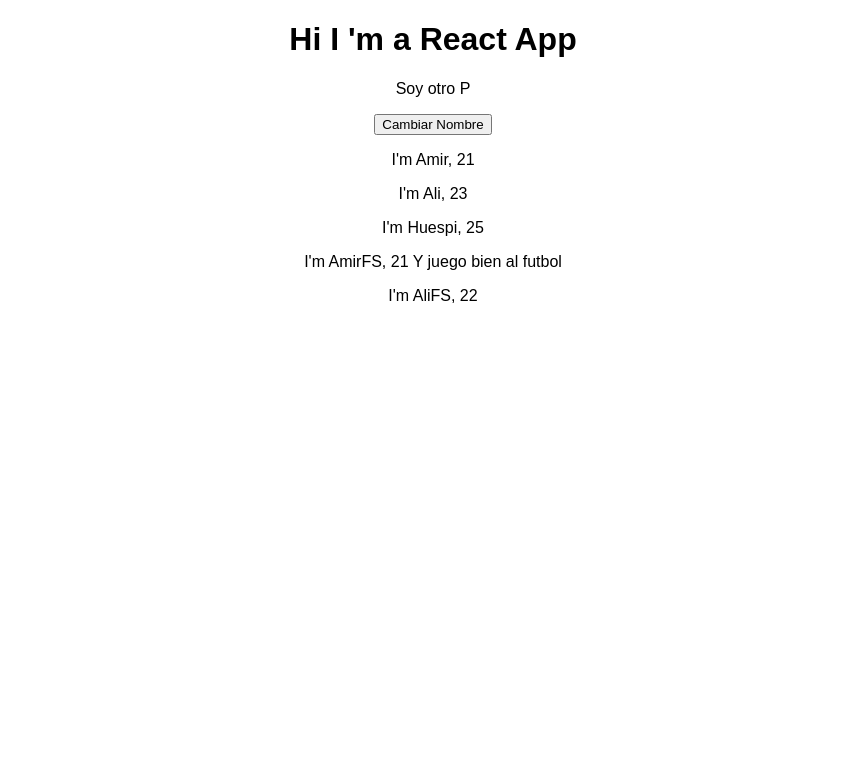
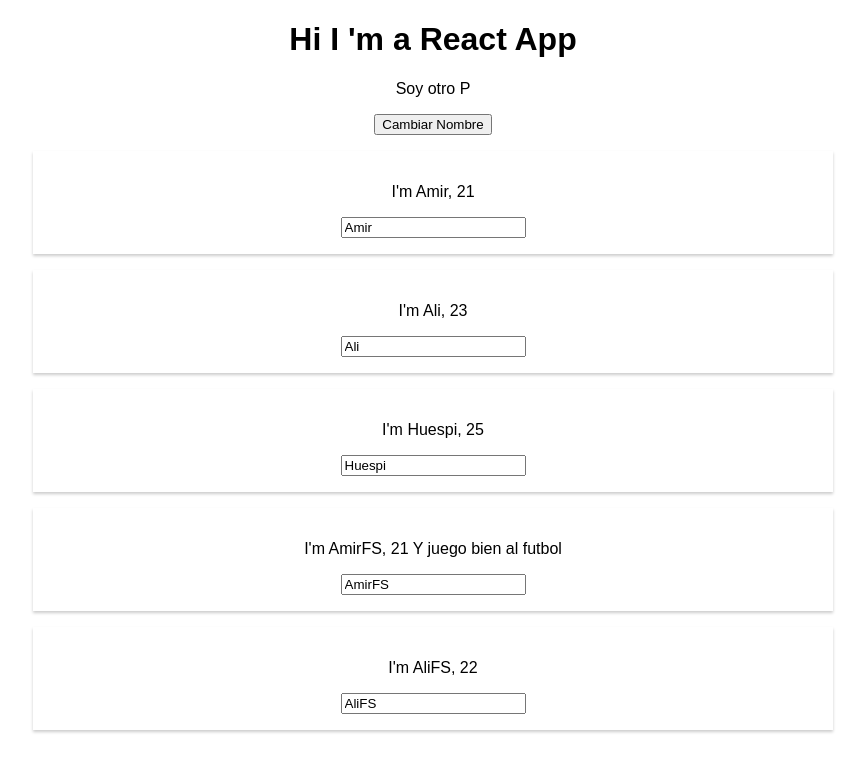
Before and after one commit to ahuespi/react-course-basic, a React (Create React App) app: page / in a window 1280 px wide. Shown: the top 772 px of the page, without its empty margins (207-1072 px from the left). Built offline with nearby package versions, Linux system fonts and the light colour scheme.

Commit message:
# 48 - Estilizando desde archivo .css

```diff
--- a/src/App.js
+++ b/src/App.js
@@ -25,6 +25,16 @@ class App extends Component {
     console.log(this.state);
   }
 
+  nameChangedHandler = (event) => {
+    this.setState({
+      persons: [
+        { name: 'Amir', age: 21},
+        { name: event.target.value , age: 23},
+        { name: 'Huespi', age: 25},
+      ]
+    })
+  }
+
   render() {
     console.log(this.state);
     return (
@@ -39,7 +49,8 @@ class App extends Component {
           <Person
             name={this.state.persons[1].name}
             age={this.state.persons[1].age}
-            click = {this.switchNameHangler.bind(this, 'Amir!')}/>
+            click = {this.switchNameHangler.bind(this, 'Amir!')}
+            change = {this.nameChangedHandler}/>
 
           <Person
             name={this.state.persons[2].name}
--- /dev/null
+++ b/src/Person/Person.css
@@ -0,0 +1,8 @@
+.Person {
+    width: 60%;
+    margin: 16px auto;
+    border: 1px soid #eee;
+    box-shadow: 0 2px 3px #cccccc;
+    padding: 16px;
+    text-align: center;
+}
--- a/src/Person/Person.js
+++ b/src/Person/Person.js
@@ -1,9 +1,11 @@
 import React from 'react';
+import './Person.css'
 
 const person = (person) => {
 return (
-    <div>
+    <div className="Person">
         <p onClick={person.click}>I'm {person.name}, {person.age} {person.children}</p>
+        <input type="text" onChange={person.change} value={person.name}/>
     </div>
 )
 } // ES6 function
```
